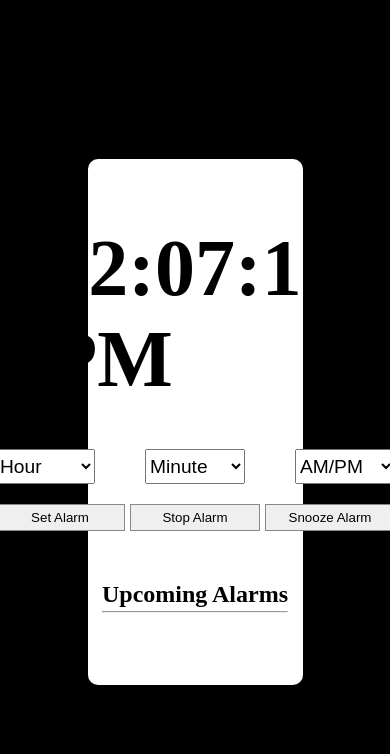
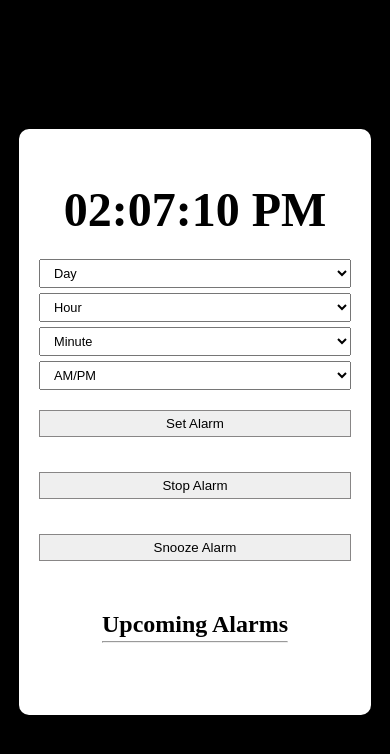
Before and after one commit to MohammadRakib1e18/alarm-clock, a plain HTML site: page index.html in a window 390 px wide. Drawn offline with Linux system fonts and the light colour scheme.

Commit message:
day is added with responsiveness

```diff
--- a/app.js
+++ b/app.js
@@ -7,21 +7,34 @@ let currentTime = "";
 let pausedTime = "";
 let audio = new Audio("./ringtone.mp3");
 let upcomingAlarmList = [];
+let days = [
+  "Sunday",
+  "Monday",
+  "Tuesday",
+  "Wednesday",
+  "Thursday",
+  "Friday",
+  "Saturday",
+];
 
+for (let i = 0; i < 7; i++) {
+  let option = `<option value="${days[i]}">${days[i]}</option>`;
+  allSelects[0].firstElementChild.insertAdjacentHTML("afterend", option);
+}
 for (let i = 1; i <= 12; i++) {
   let h = i < 10 ? (i = "0" + i) : i;
   let option = `<option value="${h}">${h}</option>`;
-  allSelects[0].firstElementChild.insertAdjacentHTML("afterend", option);
+  allSelects[1].firstElementChild.insertAdjacentHTML("afterend", option);
 }
 for (let i = 0; i < 60; i++) {
   let m = i < 10 ? (i = "0" + i) : i;
   let option = `<option value="${m}">${m}</option>`;
-  allSelects[1].firstElementChild.insertAdjacentHTML("afterend", option);
+  allSelects[2].firstElementChild.insertAdjacentHTML("afterend", option);
 }
 for (let i = 0; i < 2; i++) {
   let ampm = i === 1 ? "PM" : "AM";
   let option = `<option value="${ampm}">${ampm}</option>`;
-  allSelects[2].firstElementChild.insertAdjacentHTML("afterend", option);
+  allSelects[3].firstElementChild.insertAdjacentHTML("afterend", option);
 }
 
 const deleteAlarm = (id, selectedTime) => {
@@ -30,11 +43,11 @@ const deleteAlarm = (id, selectedTime) => {
 
   const ul = deleteList.parentNode;
   ul.removeChild(deleteList);
-  let index =i= -1;
+  let index = (i = -1);
   for (let alarm of upcomingAlarmList) {
     i++;
     if (alarm.selectedTime == deletedTime) {
-      index=i;
+      index = i;
       break;
     }
   }
@@ -46,7 +59,6 @@ const deleteAlarm = (id, selectedTime) => {
 const showAlarm = () => {
   document.getElementById("upcoming-alarms").innerHTML = `<span> </span>`;
   upcomingAlarms = document.getElementById("upcoming-alarms");
-  console.log(upcomingAlarms);
   for (let slot of upcomingAlarmList) {
     let newAlarm = `<li>
       <span>${slot.selectedTime}</span> <button onclick='deleteAlarm(this, selectedTime)' class="delete">Delete</button>
@@ -57,6 +69,8 @@ const showAlarm = () => {
 
 setInterval(() => {
   const time = new Date();
+  let dayIndex = time.getDay();
+  let day = days[dayIndex];
   let hours = time.getHours();
   let mins = time.getMinutes();
   let seconds = time.getSeconds();
@@ -72,7 +86,7 @@ setInterval(() => {
   seconds = seconds < 10 ? (seconds = "0" + seconds) : seconds;
 
   timeSlot.innerText = `${hours}:${mins}:${seconds} ${ampm}`;
-  currentTime = `${hours}:${mins} ${ampm}`;
+  currentTime = `${day} ${hours}:${mins} ${ampm}`;
 
   found = false;
   for (let alarm of upcomingAlarmList) {
@@ -87,8 +101,9 @@ setInterval(() => {
 }, 1000);
 
 document.querySelector("#set-alarm").addEventListener("click", () => {
-  selectedTime = `${allSelects[0].value}:${allSelects[1].value} ${allSelects[2].value}`;
+  selectedTime = `${allSelects[0].value} ${allSelects[1].value}:${allSelects[2].value} ${allSelects[3].value}`;
   if (
+    selectedTime.includes("Day") ||
     selectedTime.includes("Hour") ||
     selectedTime.includes("Minute") ||
     selectedTime.includes("AM/PM")
@@ -122,29 +137,32 @@ document.querySelector("#stop-alarm").addEventListener("click", () => {
 });
 
 document.querySelector("#snooze-alarm").addEventListener("click", () => {
-  let index =i= -1;
+  let index = (i = -1);
   for (let alarm of upcomingAlarmList) {
     i++;
     if (alarm.selectedTime == currentTime) {
-      index=i;
+      index = i;
       break;
     }
   }
   if (index > -1) {
-    if(upcomingAlarmList[index].snoozeCnt==3){
-      return alert('Maximum Snooze counter (3) has been reached!');
+    if (upcomingAlarmList[index].snoozeCnt == 3) {
+      return alert("Maximum Snooze counter (3) has been reached!");
     }
     upcomingAlarmList[index].snoozeCnt++;
 
     const time = new Date();
+    let dayIndex = time.getDay();
+    let day = days[dayIndex];
     let hours = time.getHours();
     let mins = time.getMinutes() + 3;
     if (mins >= 60) {
       mins -= 60;
       hours++;
     }
-    if (hours > 24) {
+    if (hours >= 24) {
       hours = 24;
+      day=days[(dayIndex+1)%7];
     }
 
     let ampm = "AM";
@@ -155,10 +173,9 @@ document.querySelector("#snooze-alarm").addEventListener("click", () => {
     if (!hours) hours = 12;
     hours = hours < 10 ? (hours = "0" + hours) : hours;
     mins = mins < 10 ? (mins = "0" + mins) : mins;
-    upcomingAlarmList[index].selectedTime = `${hours}:${mins} ${ampm}`;
+    upcomingAlarmList[index].selectedTime = `${day} ${hours}:${mins} ${ampm}`;
     showAlarm();
-  }
-  else{
+  } else {
     return alert("No Alarm is ringing right now!!!");
   }
 });
--- a/index.html
+++ b/index.html
@@ -6,11 +6,15 @@
     <meta name="viewport" content="width=device-width, initial-scale=1.0" />
     <title>Alarm Clock</title>
     <link rel="stylesheet" href="style.css" />
+    <link rel="shortcut icon" href="images/alarm-clock.jpg" type="image/x-icon">
   </head>
   <body>
     <div class="container">
       <h1 id="time">00:00:00 AM</h1>
       <div class="select-bar">
+        <select>
+          <option value="Day" selected hidden>Day</option>
+        </select>
         <select>
           <option value="Hour" selected hidden>Hour</option>
         </select>
--- a/style.css
+++ b/style.css
@@ -10,9 +10,8 @@ body {
 }
 
 .container {
-  width: 50%;
   background-color: white;
-  padding: 10px 10px 30px;
+  padding: 20px 20px 30px;
   border-radius: 10px;
   display: flex;
   flex-direction: column;
@@ -24,7 +23,7 @@ h1 {
 
 .select-bar,
 .setting-alarm {
-  width: 400px;
+  width: 100%;
   display: flex;
   justify-content: space-between;
   margin-top: -10px;
@@ -51,7 +50,7 @@ select {
 .all-alarms {
   margin-top: 30px;
 }
-.all-alarms h2{
+.all-alarms h2 {
   margin-bottom: -5px;
 }
 #upcoming-alarms {
@@ -65,17 +64,40 @@ select {
   padding: 5px 10px;
   background-color: rgb(224, 222, 222);
 }
-.delete{
+.delete {
   background-color: rgb(201, 23, 23);
   color: white;
   cursor: pointer;
   padding: 2px 10px;
   border: 1px solid rgb(136, 134, 134);
 }
-.delete:hover{
+.delete:hover {
   background-color: red;
 }
 
-#hidden{
+#hidden {
   display: none;
 }
+
+@media only screen and (max-width: 700px) {
+  .container {
+    width: 80%;
+  }
+  .select-bar,
+  .setting-alarm {
+
+    display: flex;
+    flex-direction: column;
+    justify-content: space-between;
+    margin-top: -10px;
+    gap: 5px;
+  }
+  h1 {
+    font-size: 3rem;
+  }
+  select {
+    font-size: 0.8rem;
+    padding: 5px 10px;
+    width: 100%;
+  }
+}
```
Also changed, not shown: images/alarm-clock.jpg (added). Lines whose indentation alone changed are shown as unchanged.
